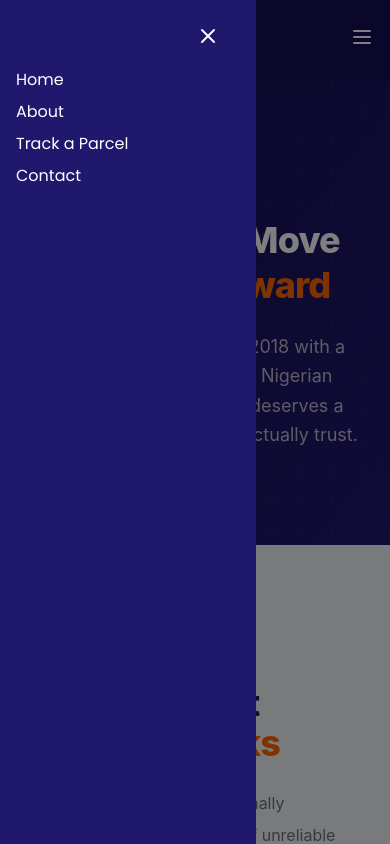
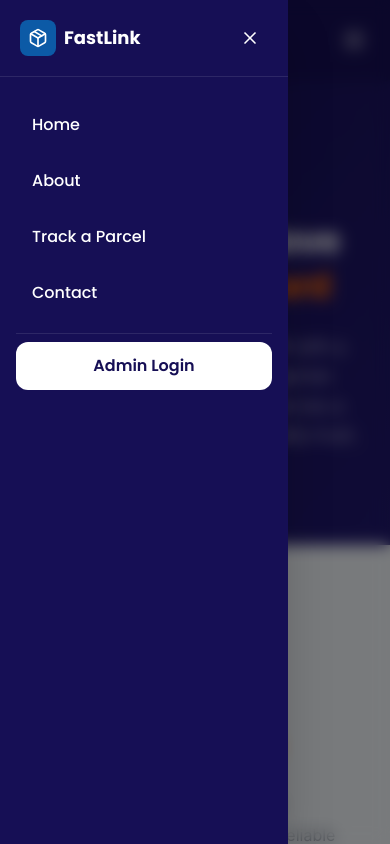
Before and after one commit to alexpeteronoja/courier-service-app, a React (Vite) app in the folder frontend/: page /about in a window 390 px wide. Both pictures are taken after a click on the button "Toggle menu". Shown: the top 844 px of the page. Built offline with nearby package versions, Linux system fonts and the light colour scheme.

Commit message:
edited landing navbar

```diff
--- a/frontend/src/components/navbar/LandingNavbar.tsx
+++ b/frontend/src/components/navbar/LandingNavbar.tsx
@@ -23,13 +23,13 @@ function LandingNavbar() {
             <div className="md:hidden">
               <button
                 onClick={() => setIsOpen(!isOpen)}
-                className="text-white focus:outline-none cursor-pointer"
+                className="p-2 rounded-lg hover:bg-white/10 transition cursor-pointer"
                 aria-label="Toggle menu"
               >
                 <svg
                   className="w-6 h-6"
                   fill="none"
-                  stroke="white"
+                  stroke="currentColor"
                   strokeWidth="2"
                   viewBox="0 0 24 24"
                   strokeLinecap="round"
@@ -67,41 +67,84 @@ function LandingNavbar() {
           </div>
         </div>
         {/* Mobile Menu */}
+        {/* Overlay */}
         {isOpen && (
           <div
             onClick={() => setIsOpen(false)}
-            className="fixed inset-0 z-10 bg-black opacity-50"
-          ></div>
+            className="fixed inset-0 z-20 bg-black/50 backdrop-blur-sm transition-opacity duration-300"
+          />
         )}
 
+        {/* Mobile Sidebar */}
         <div
-          className={`md:hidden fixed z-30 top-0 left-0 h-full bg-primary text-white w-64  px-4 pb-4 space-y-2 transform transition-transform duration-300 ${isOpen ? "translate-x-0" : "-translate-x-full"}`}
+          className={`md:hidden fixed top-0 left-0 z-30 h-full w-72 bg-[#160f55] text-white shadow-2xl transform transition-transform duration-300 ease-in-out ${
+            isOpen ? "translate-x-0" : "-translate-x-full"
+          }`}
         >
-          <div className="flex justify-end px-5 pt-6 pb-1">
+          {/* Header */}
+          <div className="flex items-center justify-between px-5 py-5 border-b border-white/10">
+            <div className="flex items-center gap-2">
+              <span className="bg-[#0c5aa6] p-2 rounded-lg">
+                <Package className="w-5 h-5" />
+              </span>
+
+              <span className="text-lg font-bold">FastLink</span>
+            </div>
+
             <button
               onClick={() => setIsOpen(false)}
-              className="flex justify-end mb-2 cursor-pointer "
+              className="p-2 rounded-lg hover:bg-white/10 transition"
             >
-              <X />
+              <X className="w-5 h-5" />
             </button>
           </div>
 
-          <Link to="/" className="block  hover:text-blue-500">
+          {/* Links */}
+          <div className="flex flex-col px-4 py-6 space-y-2">
+            <Link
+              to="/"
+              onClick={() => setIsOpen(false)}
+              className="px-4 py-3 rounded-xl hover:bg-white/10 transition-all duration-200 font-medium"
+            >
               Home
             </Link>
-          <Link to="/about" className="block  hover:text-blue-500">
+
+            <Link
+              to="/about"
+              onClick={() => setIsOpen(false)}
+              className="px-4 py-3 rounded-xl hover:bg-white/10 transition-all duration-200 font-medium"
+            >
               About
             </Link>
+
             <Link
               to="/track-parcel"
-            state={{ scrollTo: "project-section" }}
-            className="block  hover:text-blue-500"
+              onClick={() => setIsOpen(false)}
+              className="px-4 py-3 rounded-xl hover:bg-white/10 transition-all duration-200 font-medium"
             >
               Track a Parcel
             </Link>
-          <Link to="/contact" className="block  hover:text-blue-500">
+
+            <Link
+              to="/contact"
+              onClick={() => setIsOpen(false)}
+              className="px-4 py-3 rounded-xl hover:bg-white/10 transition-all duration-200 font-medium"
+            >
               Contact
             </Link>
+
+            {/* Divider */}
+            <div className="border-t border-white/10 my-2" />
+
+            {/* Admin Button */}
+            <Link
+              to="/admin"
+              onClick={() => setIsOpen(false)}
+              className="bg-white text-[#160f55] font-semibold text-center py-3 rounded-xl hover:opacity-90 transition"
+            >
+              Admin Login
+            </Link>
+          </div>
         </div>
       </nav>
     </>
```
Lines whose indentation alone changed are shown as unchanged.
